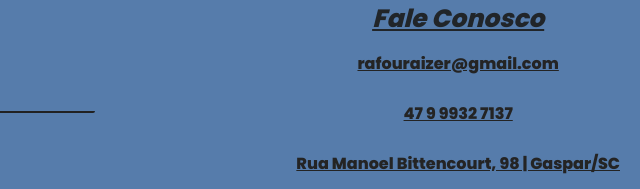
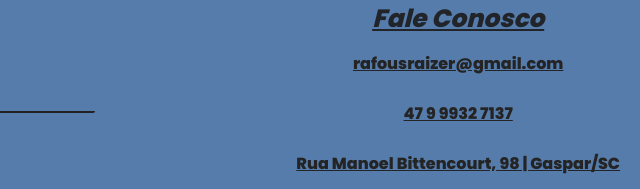
Before and after one commit to RaizerTechDev/projeto-raizer-digital-solutions, a website: page index.html in a window 1280 px wide. Shown: the part 2307-2496 px from the top of the page, 640-1280 px from the left. Drawn offline with nearby package versions, Linux system fonts and the light colour scheme.

Commit message:
:recycle: refactor index.html

```diff
--- a/index.html
+++ b/index.html
@@ -181,7 +181,7 @@
       <div class="footer-right">
         <h3 class="footer__contato">Fale Conosco</h3>
         <a href="mailto:raizertechdev@gmail.com" target="_blank" rel="external" title="E-mail">
-          <p class="footer-text">rafouraizer@gmail.com</p>
+          <p class="footer-text">rafousraizer@gmail.com</p>
         </a>
 
         </a>
```
